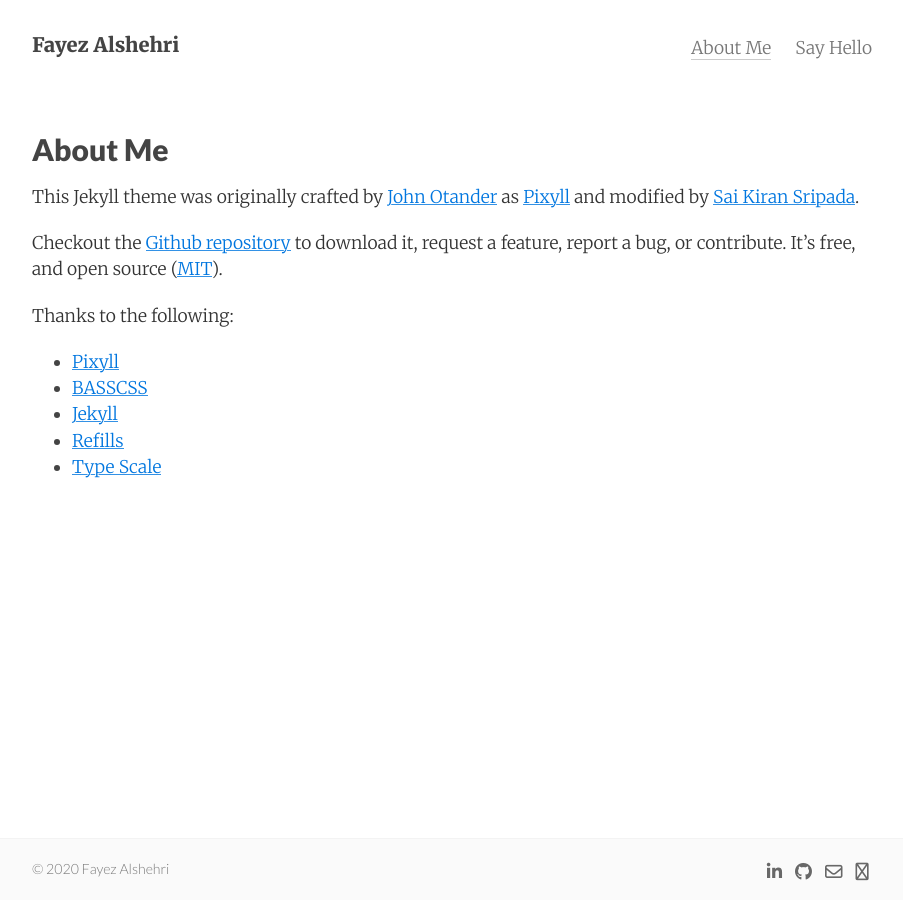
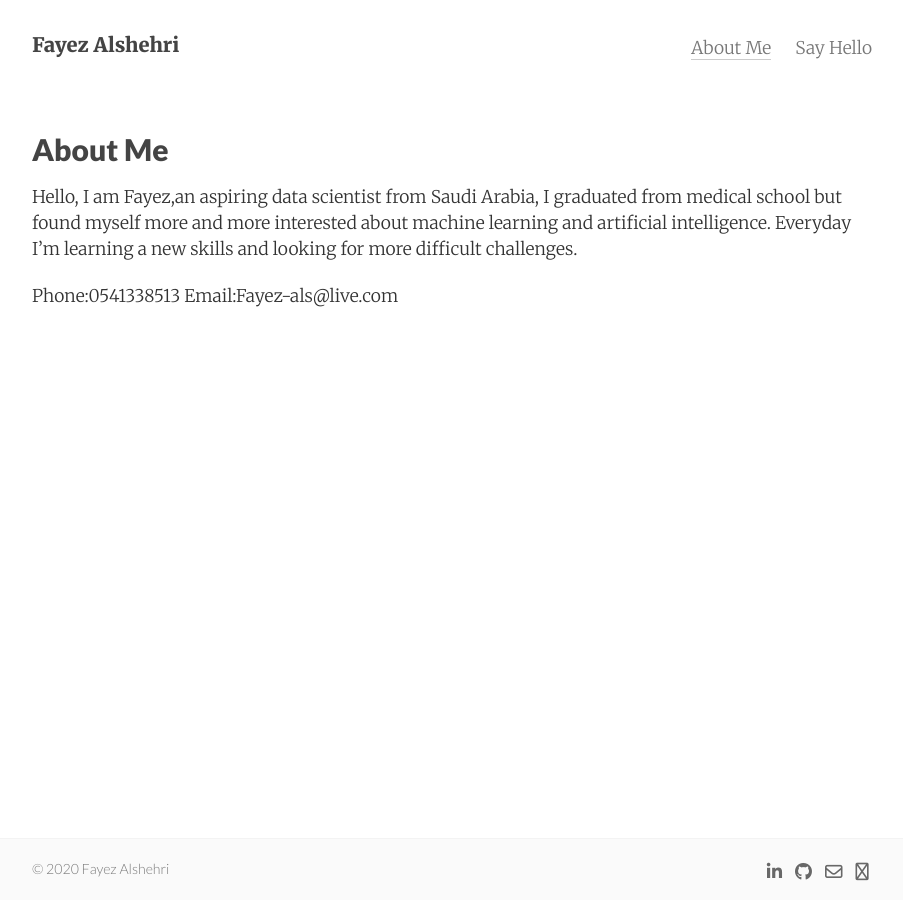
Before and after one commit to fayez-als/fayez-als.github.io, a Jekyll site: the page built from about.md, in a window 1280 px wide. Shown: the whole page, without its empty margins (188-1091 px from the left). Built offline with Jekyll 4.4.1, drawn with Linux system fonts in a browser that asks for light colours; nearby versions of some CDN libraries.

Commit message:
Update about.md

```diff
--- a/about.md
+++ b/about.md
@@ -5,16 +5,8 @@ permalink: /about/
 tags: about
 ---
 
-This Jekyll theme was originally crafted by [John Otander](http://johnotander.com) as [Pixyll](https://github.com/johno/pixyll) and modified by [Sai Kiran Sripada](https://www.saikiransripada.com/).
 
-Checkout the [Github repository](https://github.com/saikiransripada/mixyll) to download it,
-request a feature, report a bug, or contribute. It's free, and open source
-([MIT](http://opensource.org/licenses/MIT)).
+Hello, I am Fayez,an aspiring data scientist from Saudi Arabia, I graduated from medical school but found myself more and more interested about machine learning and artificial intelligence. Everyday I'm learning a new skills and looking for more difficult challenges.
 
-Thanks to the following:
-
-* [Pixyll](https://github.com/johno/pixyll)
-* [BASSCSS](http://basscss.com)
-* [Jekyll](http://jekyllrb.com)
-* [Refills](http://refills.bourbon.io/)
-* [Type Scale](http://type-scale.com/)
+Phone:0541338513
+Email:Fayez-als@live.com
```
